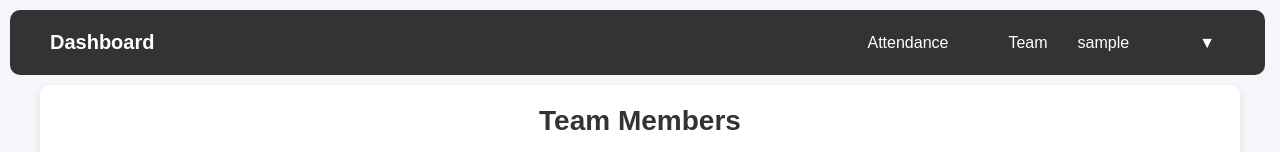
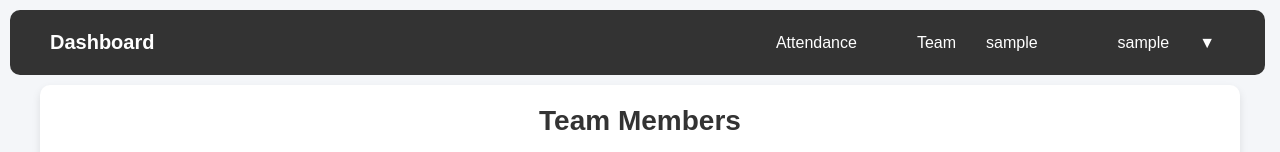
Before and after one commit to bhotw/354_attendance, a React (Create React App) app in the folder admin/: page /viewteam in a window 1280 px wide. Shown: the top 152 px of the page. Built offline with nearby package versions, Linux system fonts and the light colour scheme; no server answers; sample sign-in values are in the browser's storage.

Commit message:
fixing the navbar

```diff
--- a/admin/src/components/Navbar.js
+++ b/admin/src/components/Navbar.js
@@ -85,6 +85,7 @@ const Navbar = () => {
         <span className="username">{username}</span>
         <div className="dropdown">
           <button onClick={() => setIsDropdownOpen(!isDropdownOpen)} className="dropdown-toggle">
+          <span className="username">{username}</span>
             ▼
           </button>
           {isDropdownOpen && (
```
